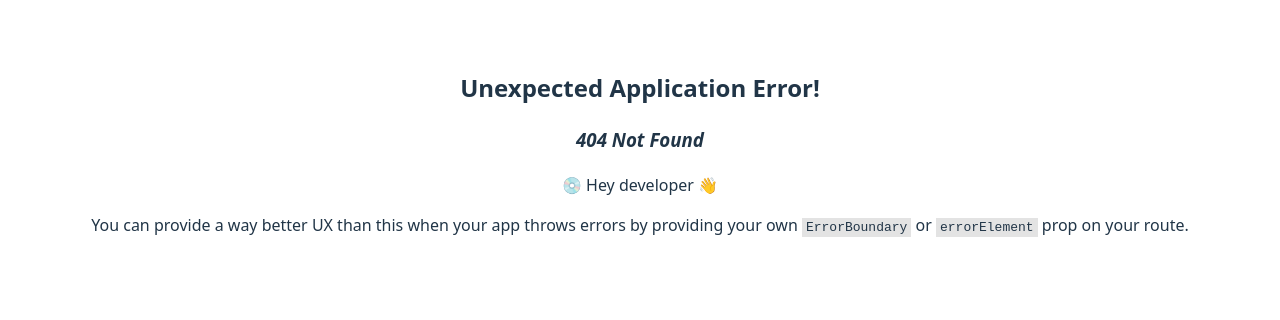
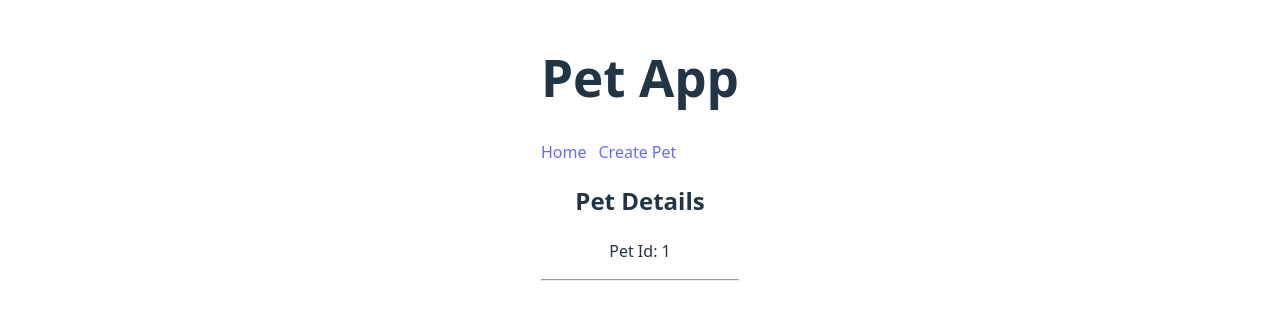
Before and after one commit to OleksandrDarchyk/my-pet-shop, a React (Vite) app: page /pet/1 in a window 1280 px wide. Before the commit this address had no page. Shown: the part 248-568 px from the top of the page. Built offline with nearby package versions, Linux system fonts and the light colour scheme.

Commit message:
make useParams to dynamically render content based on the URL parameters.

```diff
--- /dev/null
+++ b/src/pages/PetDetails.tsx
@@ -0,0 +1,13 @@
+import {useParams} from "react-router-dom";
+
+
+export default function PetDetails(){
+    const {petId} = useParams();
+
+    return(
+        <div>
+            <h2>Pet Details</h2>
+            <p>Pet Id: {petId}</p>
+        </div>
+    )
+}
--- a/src/router.tsx
+++ b/src/router.tsx
@@ -1,6 +1,7 @@
 import {createBrowserRouter} from "react-router-dom";
 import App  from "./App.tsx";
 import CreatePet from "./CreatePet.tsx";
+import PetDetails from "./pages/PetDetails.tsx";
 
 function Home() {
   return <h2>Home(I will add here list of pets)</h2>;
@@ -12,7 +13,8 @@ export const router = createBrowserRouter([
       element: <App />,
       children: [
         {index: true, element: <Home />},
-          {path: "create", element:<CreatePet></CreatePet>}
+          {path: "create", element:<CreatePet></CreatePet>},
+          {path: "pet/:petId",element:<PetDetails></PetDetails>}
           ]
     }
 ])
```
